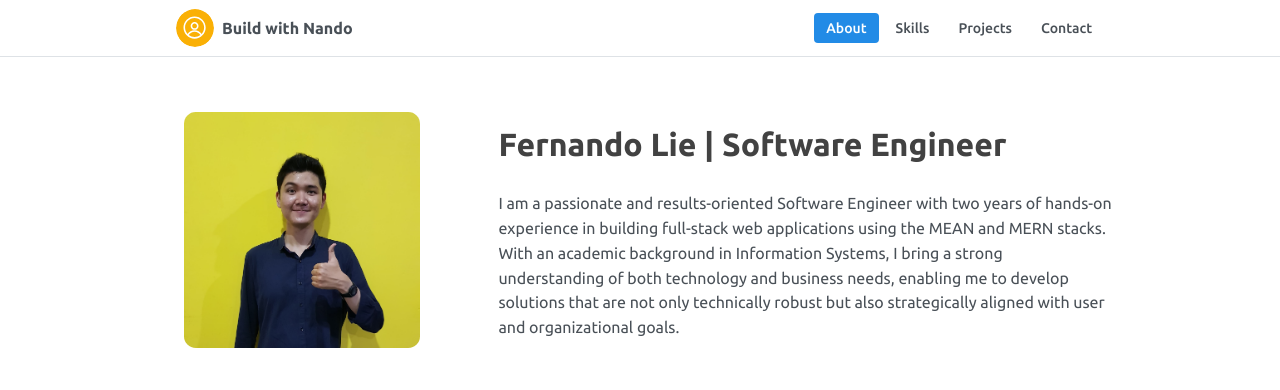
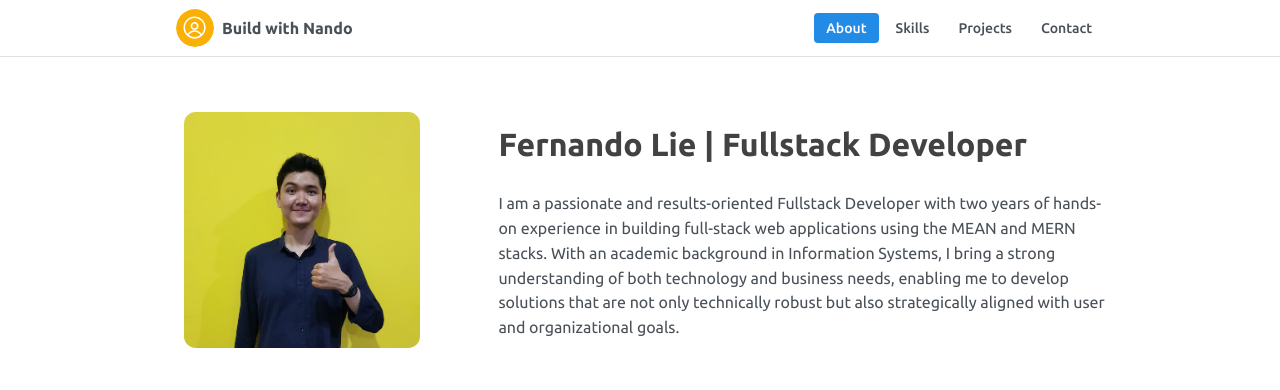
Before and after one commit to liecyborg28/build-with-nando, a React (Vite) app: page / in a window 1280 px wide. Shown: the top 390 px of the page. Built offline with nearby package versions, Linux system fonts and the light colour scheme.

Commit message:
Update About.jsx

```diff
--- a/src/components/About/About.jsx
+++ b/src/components/About/About.jsx
@@ -12,10 +12,10 @@ function About() {
         />
         <div className={classes.aboutTextContainer}>
           <h1 className={classes.aboutTitle}>
-            Fernando Lie | Software Engineer
+            Fernando Lie | Fullstack Developer
           </h1>
           <span className={classes.aboutDesc}>
-            I am a passionate and results-oriented Software Engineer with two
+            I am a passionate and results-oriented Fullstack Developer with two
             years of hands-on experience in building full-stack web applications
             using the MEAN and MERN stacks. With an academic background in
             Information Systems, I bring a strong understanding of both
```
